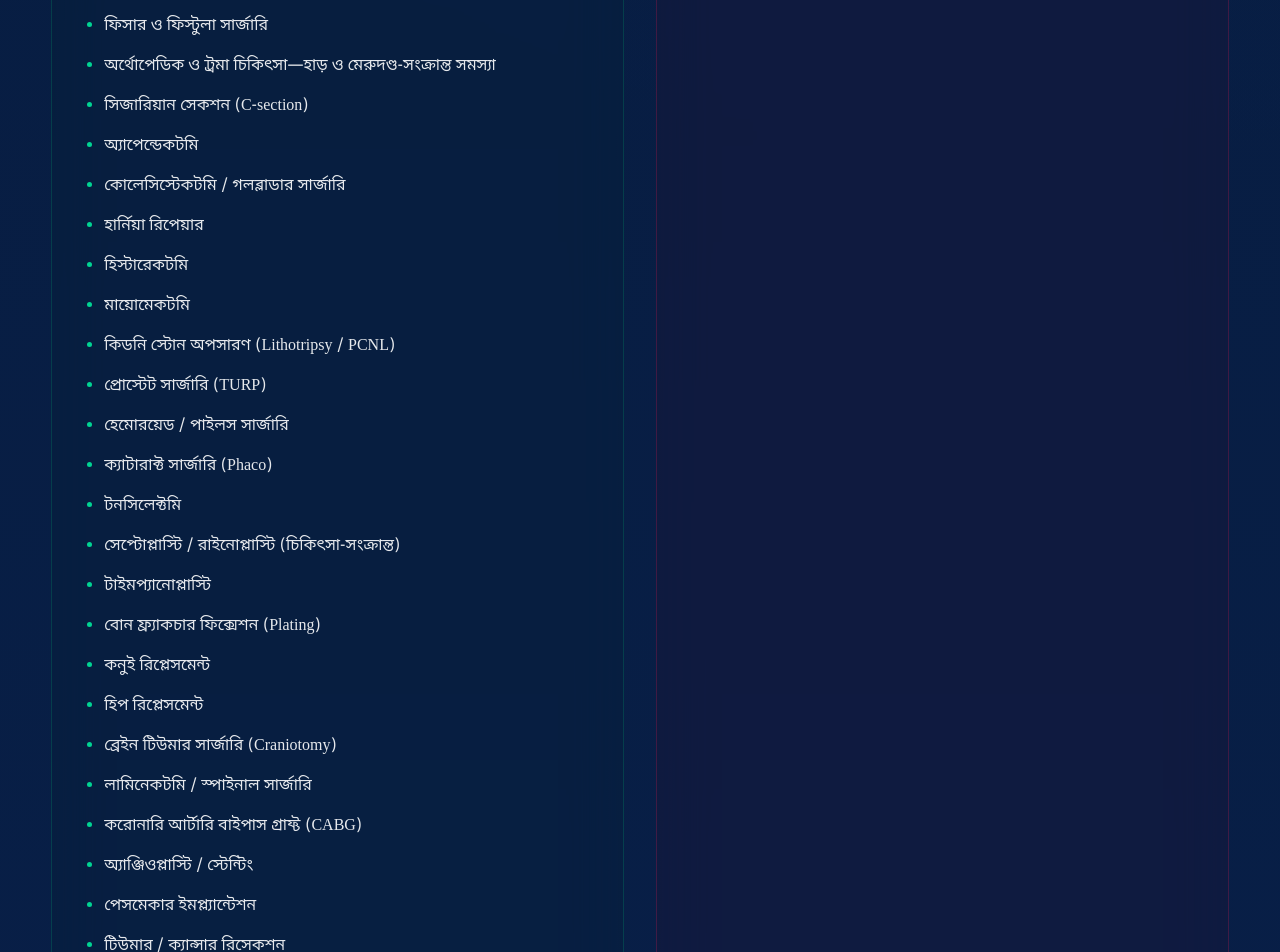
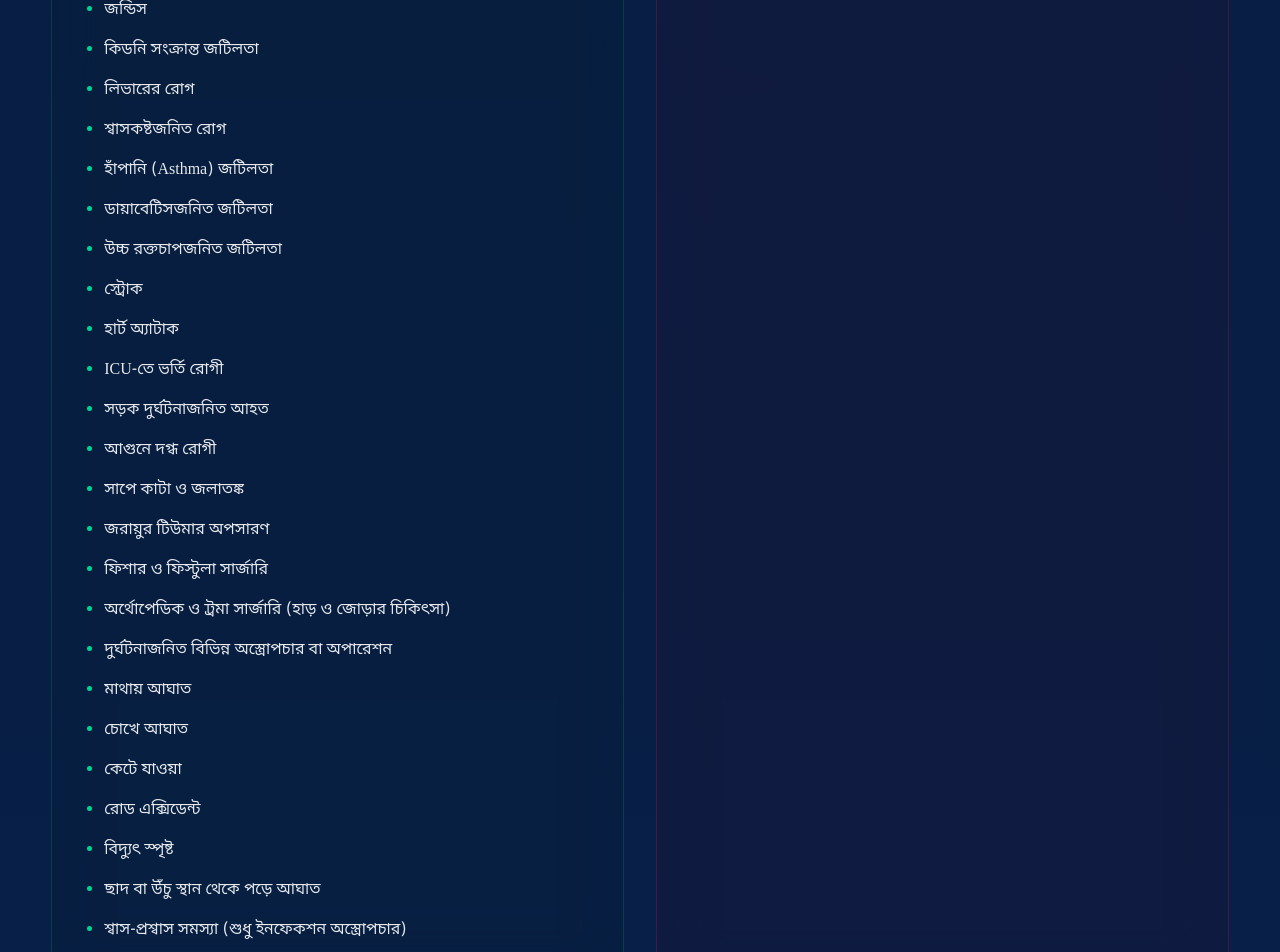
Before and after one commit to rehmanshawon/atbltd-health, a Next.js app in the folder apps/frontend/: page / in a window 1280 px wide. Shown: the part 5660-6612 px from the top of the page. Built offline with nearby package versions, Linux system fonts and the light colour scheme; no server answers.

Commit message:
membership modal + claim process corrected

```diff
--- a/apps/frontend/app/hospital/dashboard/page.tsx
+++ b/apps/frontend/app/hospital/dashboard/page.tsx
@@ -13,7 +13,8 @@ import {
 } from "lucide-react";
 import Link from "next/link";
 
-const API_BASE = process.env.NEXT_PUBLIC_API_URL || "https://api.atbltd.health/api";
+const API_BASE =
+  process.env.NEXT_PUBLIC_API_URL || "https://api.atbltd.health/api";
 
 interface Claim {
   id: string;
@@ -57,7 +58,7 @@ export default function HospitalDashboard() {
         headers: { Authorization: `Bearer ${token}` },
       });
       const data = await res.json();
-      setClaims(data || []);
+      setClaims(Array.isArray(data) ? data : []);
     } catch (err) {
       console.error(err);
     } finally {
--- a/apps/frontend/app/i18n/bn.ts
+++ b/apps/frontend/app/i18n/bn.ts
@@ -84,38 +84,37 @@ export const bn = {
     coveredDescription:
       "ATB নির্ধারিত ন্যূনতম সময়, ভর্তি শর্ত,Eligiblity criteria এবং যাচাই প্রক্রিয়া অনুযায়ী জরুরি চিকিৎসা, হাসপাতালে ভর্তি ও eligible অপারেশন/সার্জারির জন্য আর্থিক সহায়তা প্রদান করে।",
     coveredList: [
-      "উচ্চ জ্বর, ডেঙ্গু, নিউমোনিয়া, টাইফয়েড, গুরুতর ডায়রিয়া, কলেরা, মেনিনজাইটিস এবং টনসিলাইটিস",
-      "কিডনি-সংক্রান্ত অবস্থা ও কিডনি স্টোন চিকিৎসা",
-      "ক্যান্সার রোগী এবং টিউমার/ক্যান্সার-সংক্রান্ত চিকিৎসা",
-      "শ্বাসকষ্ট, অ্যাজমা অ্যাটাক ও স্ট্রোক রোগী",
-      "উচ্চ রক্তচাপ এবং গ্যাস্ট্রিক/পাকস্থলী-সংক্রান্ত সমস্যা",
-      "যে কোনো দুর্ঘটনা, ICU-ভর্তি রোগী, জরুরি দুর্ঘটনার শিকার, পোড়া রোগী, সাপ/বিষাক্ত প্রাণী দংশন এবং বিষক্রিয়া",
-      "ফিসার ও ফিস্টুলা সার্জারি",
-      "অর্থোপেডিক ও ট্রমা চিকিৎসা—হাড় ও মেরুদণ্ড-সংক্রান্ত সমস্যা",
-      "সিজারিয়ান সেকশন (C-section)",
-      "অ্যাপেন্ডেকটমি",
-      "কোলেসিস্টেকটমি / গলব্লাডার সার্জারি",
-      "হার্নিয়া রিপেয়ার",
-      "হিস্টারেকটমি",
-      "মায়োমেকটমি",
-      "কিডনি স্টোন অপসারণ (Lithotripsy / PCNL)",
-      "প্রোস্টেট সার্জারি (TURP)",
-      "হেমোরয়েড / পাইলস সার্জারি",
-      "ক্যাটারাক্ট সার্জারি (Phaco)",
-      "টনসিলেক্টমি",
-      "সেপ্টোপ্লাস্টি / রাইনোপ্লাস্টি (চিকিৎসা-সংক্রান্ত)",
-      "টাইমপ্যানোপ্লাস্টি",
-      "বোন ফ্র্যাকচার ফিক্সেশন (Plating)",
-      "কনুই রিপ্লেসমেন্ট",
-      "হিপ রিপ্লেসমেন্ট",
-      "ব্রেইন টিউমার সার্জারি (Craniotomy)",
-      "লামিনেকটমি / স্পাইনাল সার্জারি",
-      "করোনারি আর্টারি বাইপাস গ্রাফ্ট (CABG)",
-      "অ্যাঞ্জিওপ্লাস্টি / স্টেন্টিং",
-      "পেসমেকার ইমপ্ল্যান্টেশন",
-      "টিউমার / ক্যান্সার রিসেকশন",
-      "গ্যাস্ট্রেকটমি / ইন্টেস্টাইনাল সার্জারি",
-      "থাইরয়েড সার্জারি",
+      "ডেঙ্গু জ্বর",
+      "চিকুনগুনিয়া",
+      "নিউমোনিয়া",
+      "টাইফয়েড",
+      "ডায়রিয়া (গুরুতর)",
+      "কলেরা",
+      "ম্যালেরিয়া",
+      "জন্ডিস",
+      "কিডনি সংক্রান্ত জটিলতা",
+      "লিভারের রোগ",
+      "শ্বাসকষ্টজনিত রোগ",
+      "হাঁপানি (Asthma) জটিলতা",
+      "ডায়াবেটিসজনিত জটিলতা",
+      "উচ্চ রক্তচাপজনিত জটিলতা",
+      "স্ট্রোক",
+      "হার্ট অ্যাটাক",
+      "ICU-তে ভর্তি রোগী",
+      "সড়ক দুর্ঘটনাজনিত আহত",
+      "আগুনে দগ্ধ রোগী",
+      "সাপে কাটা ও জলাতঙ্ক",
+      "জরায়ুর টিউমার অপসারণ",
+      "ফিশার ও ফিস্টুলা সার্জারি",
+      "অর্থোপেডিক ও ট্রমা সার্জারি (হাড় ও জোড়ার চিকিৎসা)",
+      "দুর্ঘটনাজনিত বিভিন্ন অস্ত্রোপচার বা অপারেশন",
+      "মাথায় আঘাত",
+      "চোখে আঘাত",
+      "কেটে যাওয়া",
+      "রোড এক্সিডেন্ট",
+      "বিদ্যুৎ স্পৃষ্ট",
+      "ছাদ বা উঁচু স্থান থেকে পড়ে আঘাত",
+      "শ্বাস-প্রশ্বাস সমস্যা (শুধু ইনফেকশন অস্ত্রোপচার)",
     ],
     notCoveredHeading: "বর্তমানে কভারে অন্তর্ভুক্ত নয়",
     notCoveredDescription:
--- a/apps/frontend/app/i18n/en.ts
+++ b/apps/frontend/app/i18n/en.ts
@@ -85,38 +85,37 @@ export const en = {
     coveredDescription:
       "ATB provides support for emergency medical treatment, hospital admission and eligible operations when the case meets the required minimum period, hospital admission conditions and subject-to-review eligibility rules.",
     coveredList: [
-      "High fever, dengue, pneumonia, typhoid, severe diarrhea, cholera, meningitis and tonsillitis",
-      "Kidney-related conditions and kidney stone treatment",
-      "Cancer patients and tumor / cancer-related treatment",
-      "Respiratory distress, asthma attack and stroke patients",
-      "High blood pressure and gastric / stomach conditions",
-      "Any accident, ICU-admitted patients, emergency accident victims, burn victims, snakebite and poison cases",
-      "Fissure and fistula surgery",
-      "Orthopedic and trauma treatment including bone and spine care",
-      "Cesarean section (C-section)",
-      "Appendectomy",
-      "Cholecystectomy / gallbladder surgery",
-      "Hernia repair",
-      "Hysterectomy",
-      "Myomectomy",
-      "Kidney stone removal (Lithotripsy / PCNL)",
-      "Prostate surgery (TURP)",
-      "Hemorrhoid / piles surgery",
-      "Cataract surgery (Phaco)",
-      "Tonsillectomy",
-      "Septoplasty / rhinoplasty (medical)",
-      "Tympanoplasty",
-      "Bone fracture fixation (plating)",
-      "Knee replacement",
-      "Hip replacement",
-      "Brain tumor surgery (craniotomy)",
-      "Laminectomy / spinal surgery",
-      "Coronary artery bypass graft (CABG)",
-      "Angioplasty / stenting",
-      "Pacemaker implantation",
-      "Tumor / cancer resection",
-      "Gastrectomy / intestinal surgery",
-      "Thyroid surgery",
+      "Dengue Fever",
+      "Chikungunya",
+      "Pneumonia",
+      "Typhoid",
+      "Severe Diarrhea",
+      "Cholera",
+      "Malaria",
+      "Jaundice",
+      "Kidney-related Complications",
+      "Liver Disease",
+      "Respiratory Disease",
+      "Asthma Complications",
+      "Diabetes-related Complications",
+      "High Blood Pressure Complications",
+      "Stroke",
+      "Heart Attack",
+      "ICU Admission",
+      "Road Accident Injuries",
+      "Burn Injuries",
+      "Snake Bite & Rabies",
+      "Uterine Tumor Removal",
+      "Fissure & Fistula Surgery",
+      "Orthopedic & Trauma Surgery (Bone & Joint Treatment)",
+      "Various Accident-related Surgeries",
+      "Head Injury",
+      "Eye Injury",
+      "Laceration / Cut Wound",
+      "Road Accident",
+      "Electric Shock",
+      "Fall from Height",
+      "Respiratory Infection Surgery",
     ],
     notCoveredHeading: "Currently excluded categories",
     notCoveredDescription:
```
Also changed, not shown: 2 other files (tests, documents, lock files or other folders).
